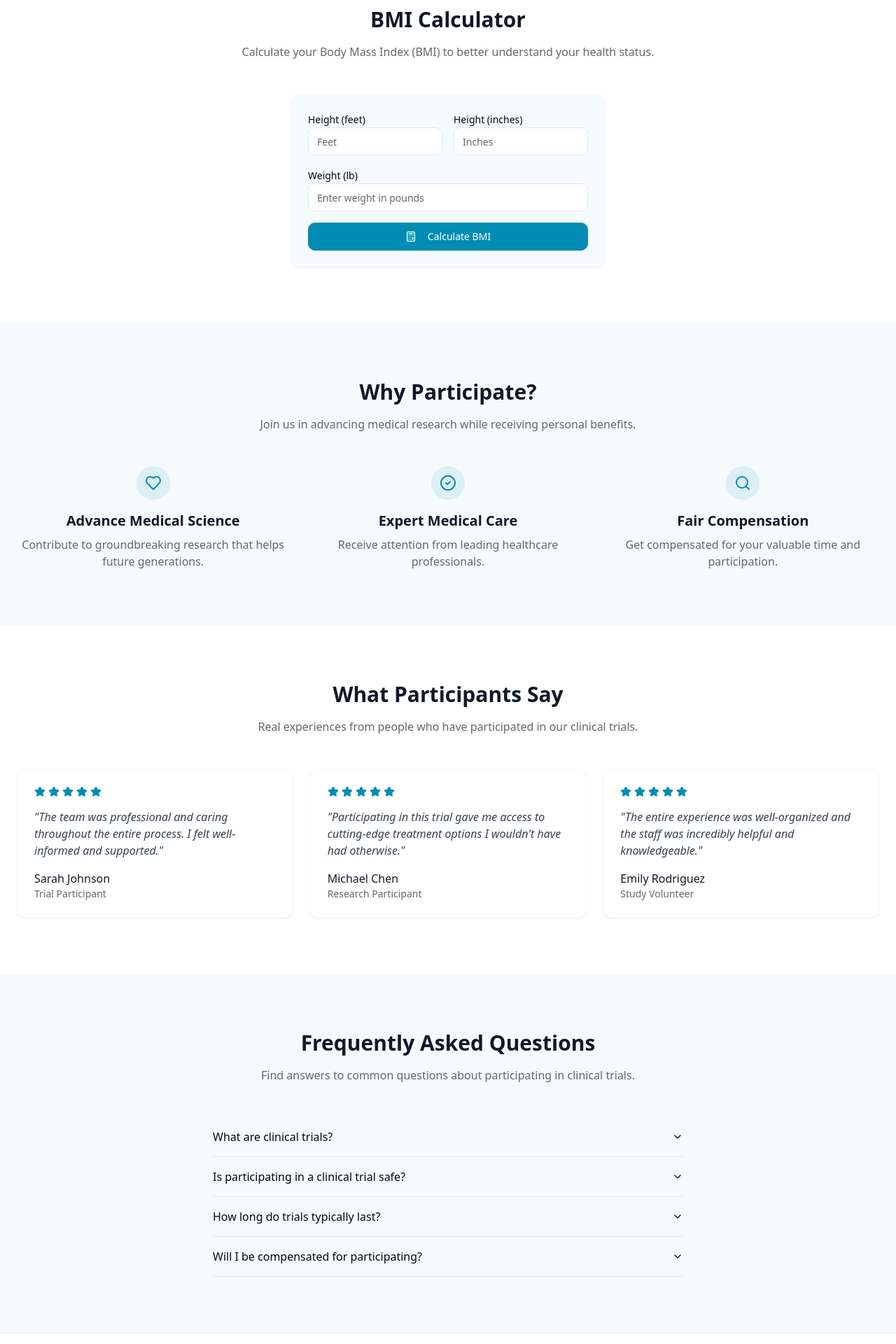
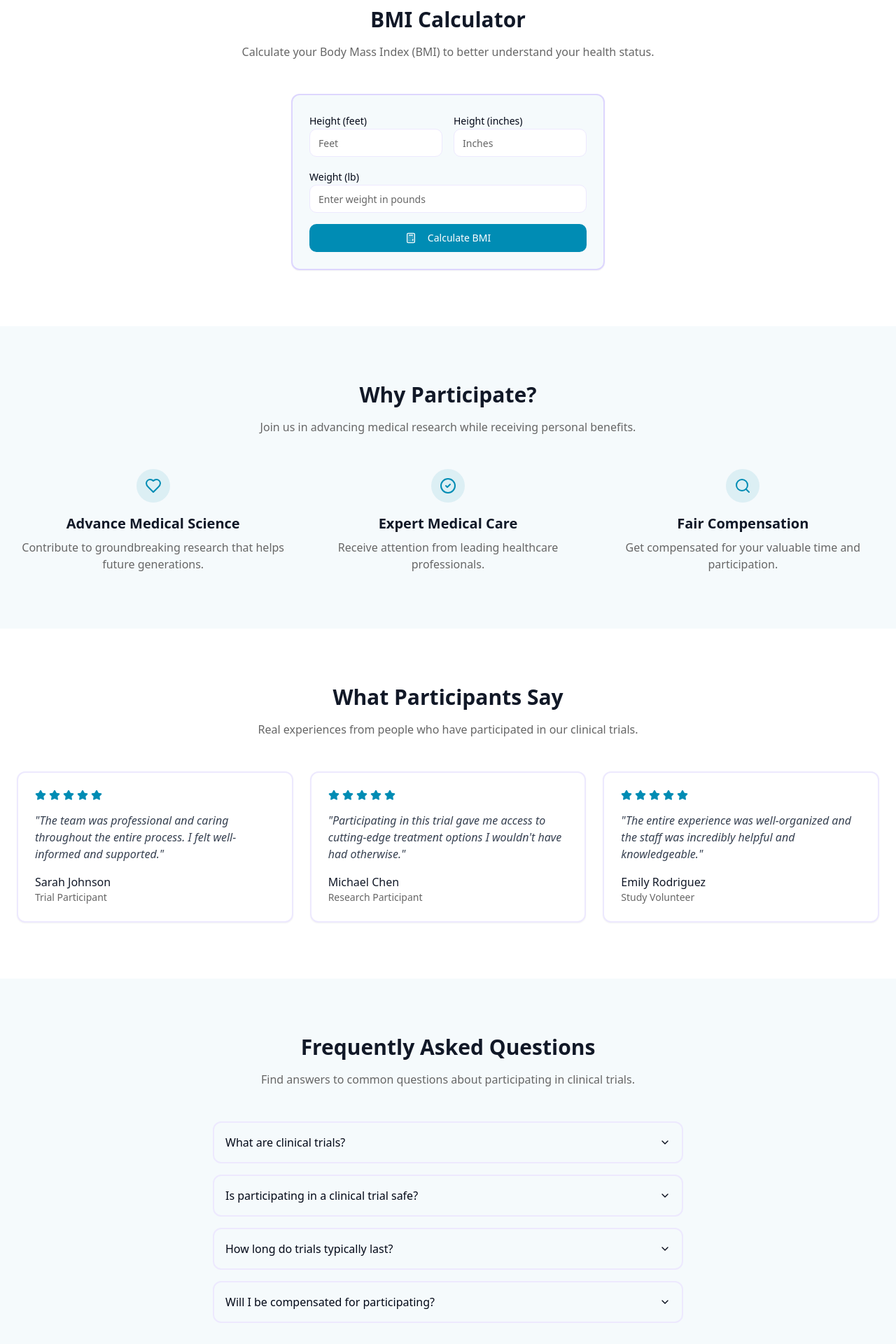
Before and after one commit to Yitz1/trial-connect-simplified, a React (Vite) app: page / in a window 1280 px wide. Shown: the part 1660-3580 px from the top of the page at 70% size. Built offline with nearby package versions, Linux system fonts and the light colour scheme.

Commit message:
Add border styles
The prompt requests the addition of border styles to the application.  No specific details about the implementation were provided.

```diff
--- a/src/components/BMICalculator.tsx
+++ b/src/components/BMICalculator.tsx
@@ -40,7 +40,7 @@ const BMICalculator = () => {
             Calculate your Body Mass Index (BMI) to better understand your health status.
           </p>
         </div>
-        <div className="max-w-md mx-auto bg-accent p-6 rounded-xl shadow-sm">
+        <div className="max-w-md mx-auto bg-accent p-6 rounded-xl shadow-sm border-2 border-purple-200">
           <div className="space-y-4">
             <div className="grid grid-cols-2 gap-4">
               <div>
@@ -53,6 +53,7 @@ const BMICalculator = () => {
                   onChange={(e) => setFeet(e.target.value)}
                   min="0"
                   max="8"
+                  className="border-purple-100 focus-visible:ring-purple-200"
                 />
               </div>
               <div>
@@ -65,6 +66,7 @@ const BMICalculator = () => {
                   onChange={(e) => setInches(e.target.value)}
                   min="0"
                   max="11"
+                  className="border-purple-100 focus-visible:ring-purple-200"
                 />
               </div>
             </div>
@@ -77,6 +79,7 @@ const BMICalculator = () => {
                 value={weight}
                 onChange={(e) => setWeight(e.target.value)}
                 min="0"
+                className="border-purple-100 focus-visible:ring-purple-200"
               />
             </div>
             <Button
@@ -87,7 +90,7 @@ const BMICalculator = () => {
               Calculate BMI
             </Button>
             {bmiResult !== null && (
-              <div className="mt-4 p-4 bg-white rounded-lg border">
+              <div className="mt-4 p-4 bg-white rounded-lg border-2 border-purple-100">
                 <p className="text-lg font-medium text-gray-900">
                   Your BMI: {bmiResult}
                 </p>
--- a/src/components/FAQ.tsx
+++ b/src/components/FAQ.tsx
@@ -27,9 +27,13 @@ const faqData = [
 
 const FAQ = () => {
   return (
-    <Accordion type="single" collapsible className="w-full">
+    <Accordion type="single" collapsible className="w-full space-y-4">
       {faqData.map((item, index) => (
-        <AccordionItem key={index} value={`item-${index}`}>
+        <AccordionItem
+          key={index}
+          value={`item-${index}`}
+          className="border-2 border-purple-100 rounded-lg px-4"
+        >
           <AccordionTrigger className="text-left">{item.question}</AccordionTrigger>
           <AccordionContent>{item.answer}</AccordionContent>
         </AccordionItem>
--- a/src/components/TestimonialCard.tsx
+++ b/src/components/TestimonialCard.tsx
@@ -10,7 +10,7 @@ interface TestimonialCardProps {
 
 const TestimonialCard = ({ quote, author, title, rating }: TestimonialCardProps) => {
   return (
-    <div className="bg-white p-6 rounded-xl shadow-sm border border-gray-100">
+    <div className="bg-white p-6 rounded-xl shadow-sm border-2 border-purple-100">
       <div className="flex gap-1 mb-4">
         {[...Array(rating)].map((_, i) => (
           <StarIcon key={i} size={16} className="fill-primary text-primary" />
```
